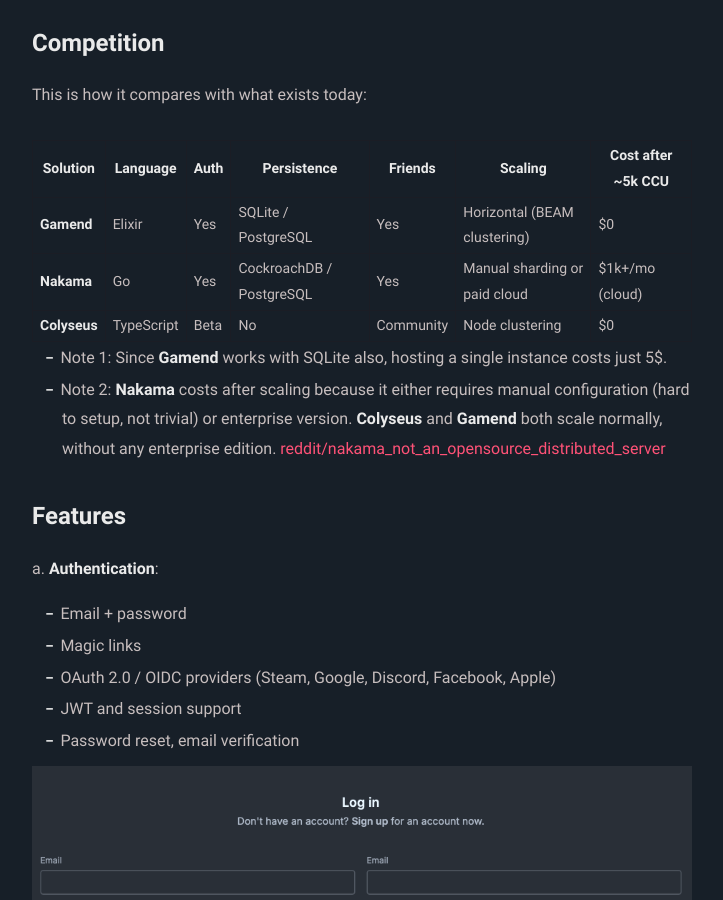
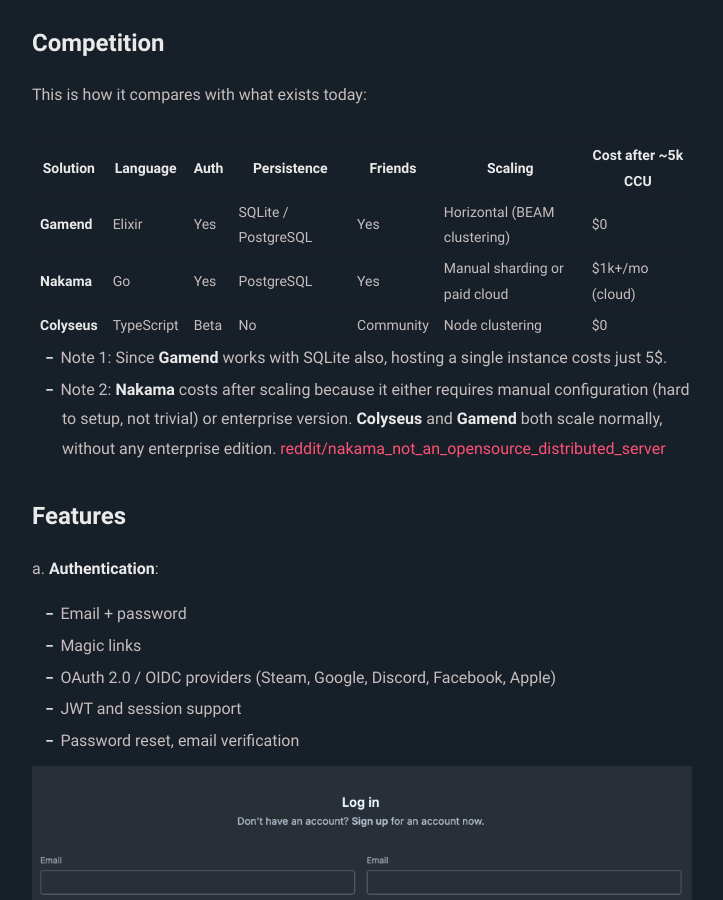
Before and after one commit to appsinacup/appsinacup.github.io, a Jekyll site: the page built from _posts/2025-11-29-gamend.md, in a window 1280 px wide and 900 px high, scrolled down 574 px. Shown: the whole window, without its empty margins (278-1001 px from the left). Built offline with Jekyll 4.4.1, drawn with Linux system fonts in a browser that asks for light colours.

Commit message:
Remove cockroach since it's same as postgres

```diff
--- a/_posts/2025-11-29-gamend.md
+++ b/_posts/2025-11-29-gamend.md
@@ -21,7 +21,7 @@
 |Solution|Language|Auth|Persistence|Friends|Scaling|Cost after ~5k CCU|
 |-|-|-|-|-|-|-|-|-|
 |**Gamend**|Elixir|Yes|SQLite / PostgreSQL|Yes|Horizontal (BEAM clustering)|$0|
-|**Nakama**|Go|Yes|CockroachDB / PostgreSQL|Yes|Manual sharding or paid cloud|$1k+/mo (cloud)|
+|**Nakama**|Go|Yes|PostgreSQL|Yes|Manual sharding or paid cloud|$1k+/mo (cloud)|
 |**Colyseus**|TypeScript|Beta|No|Community|Node clustering|$0|
 
 - Note 1: Since **Gamend** works with SQLite also, hosting a single instance costs just 5$.
```
